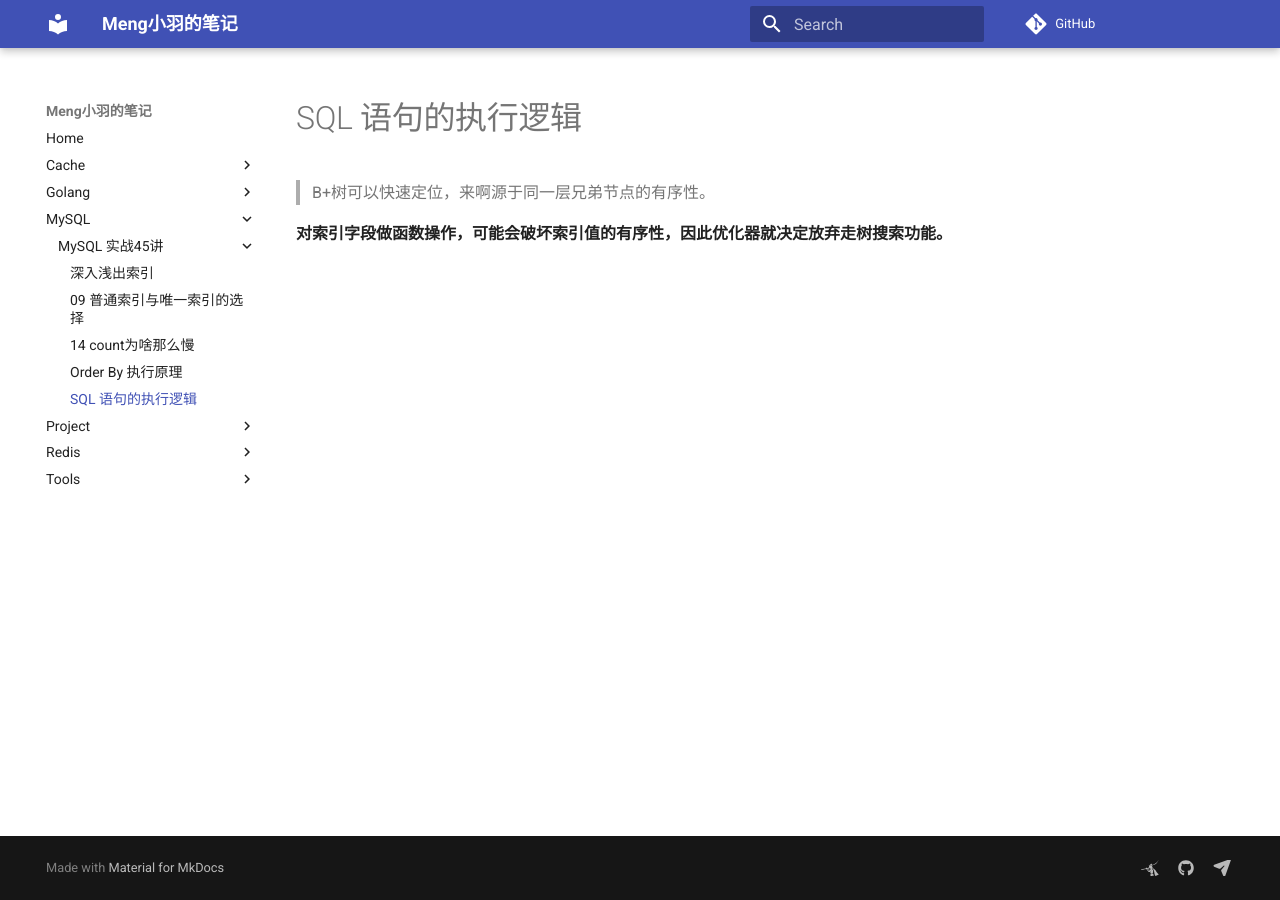
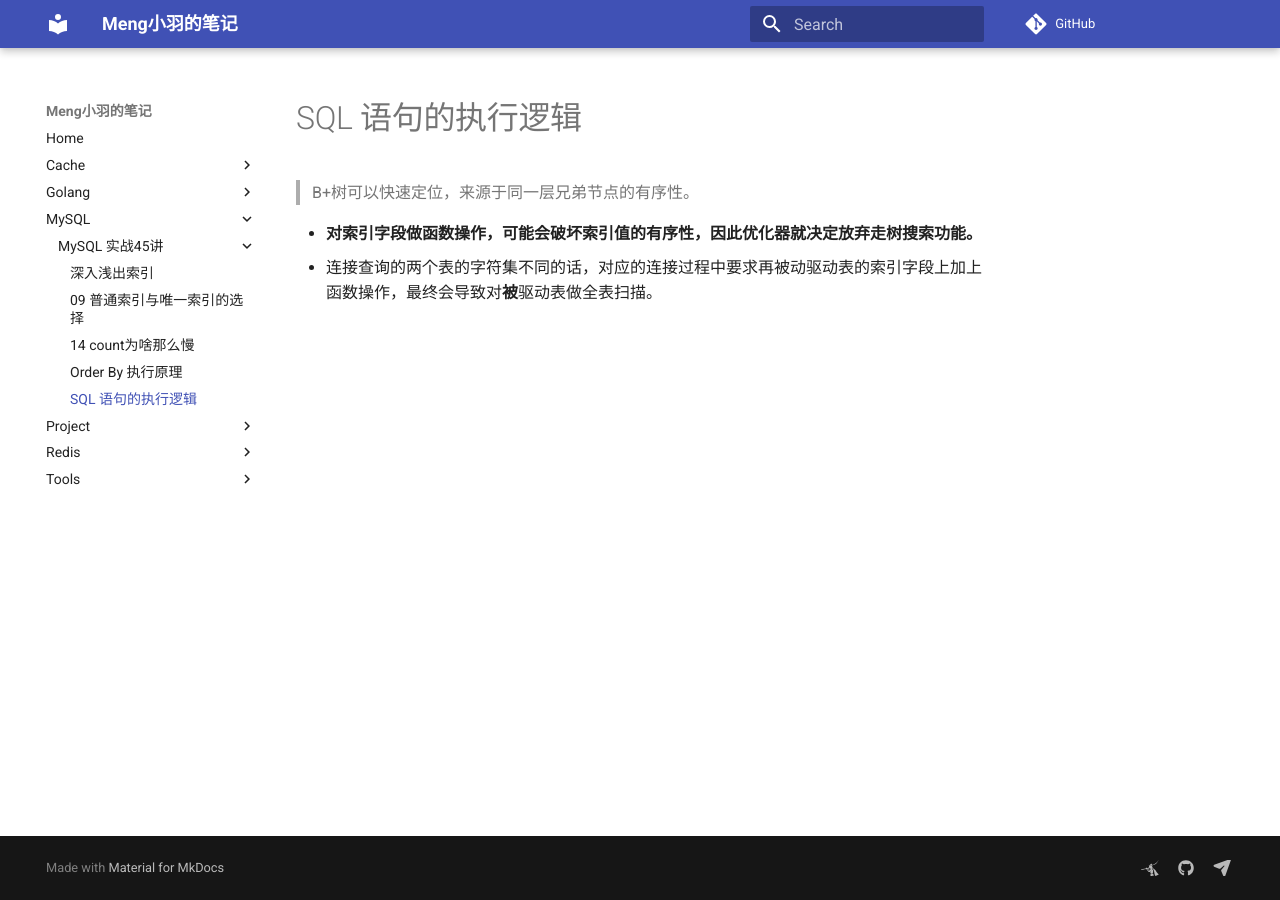
Before and after one commit to debuginn/notes, an MkDocs documentation site: the page built from docs/MySQL/MySQL 实战45讲/18-SQL语句的执行逻辑.md, in a window 1280 px wide. Built offline with MkDocs 1.6.1 and Material for MkDocs 9.7.7, drawn with Linux system fonts in a browser that asks for light colours; nearby versions of some CDN libraries; comment, search, counter and statistics services are not loaded.

Commit message:
crontab auto save

```diff
--- a/docs/MySQL/MySQL 实战45讲/18-SQL语句的执行逻辑.md
+++ b/docs/MySQL/MySQL 实战45讲/18-SQL语句的执行逻辑.md
@@ -2,10 +2,9 @@
 
 
 
-> B+树可以快速定位，来啊源于同一层兄弟节点的有序性。
+> B+树可以快速定位，来源于同一层兄弟节点的有序性。
 
 
 
-
-
-**对索引字段做函数操作，可能会破坏索引值的有序性，因此优化器就决定放弃走树搜索功能。**
+- **对索引字段做函数操作，可能会破坏索引值的有序性，因此优化器就决定放弃走树搜索功能。**
+- 连接查询的两个表的字符集不同的话，对应的连接过程中要求再被动驱动表的索引字段上加上函数操作，最终会导致对**被**驱动表做全表扫描。
```
Also changed, not shown: docs/index.md (+5 -1 lines), docs/assets/gophertop-9683344.png (added), docs/assets/gophertop.png (added).
